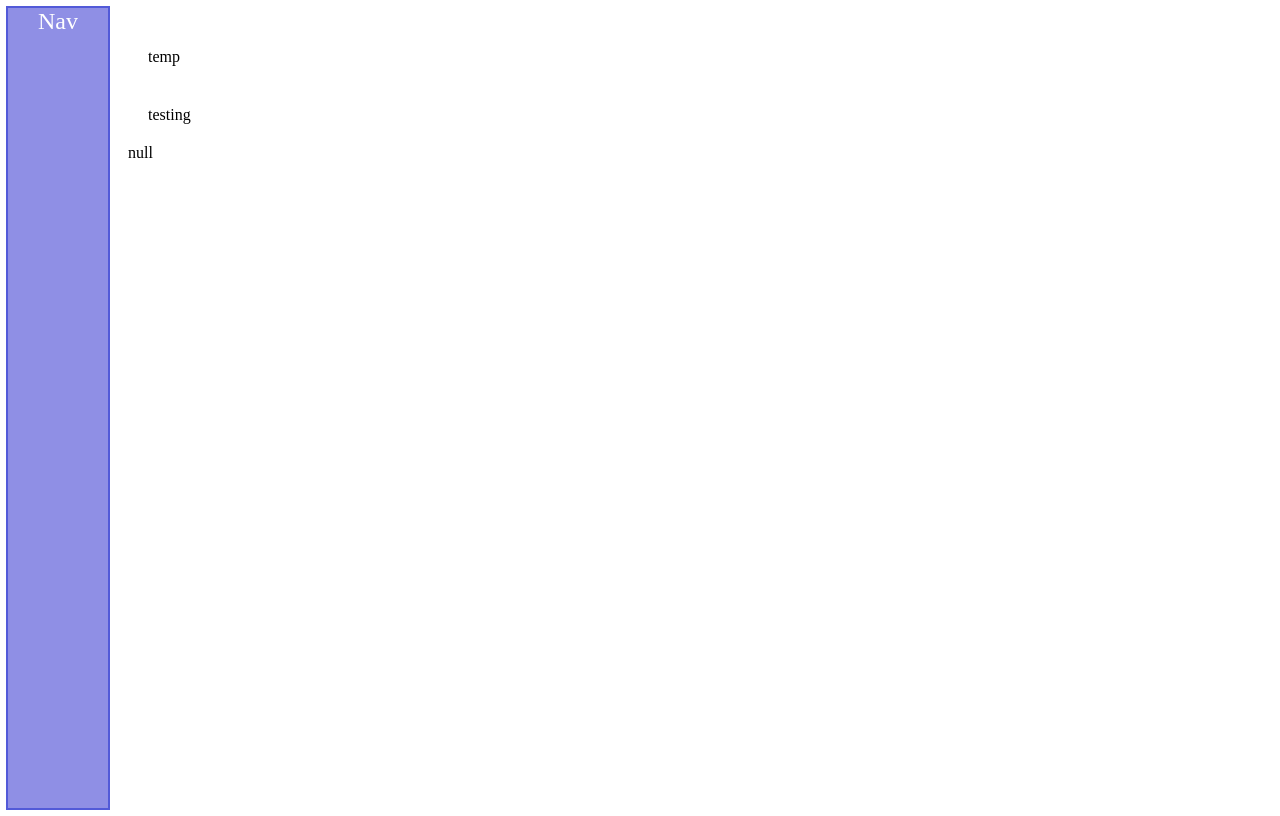
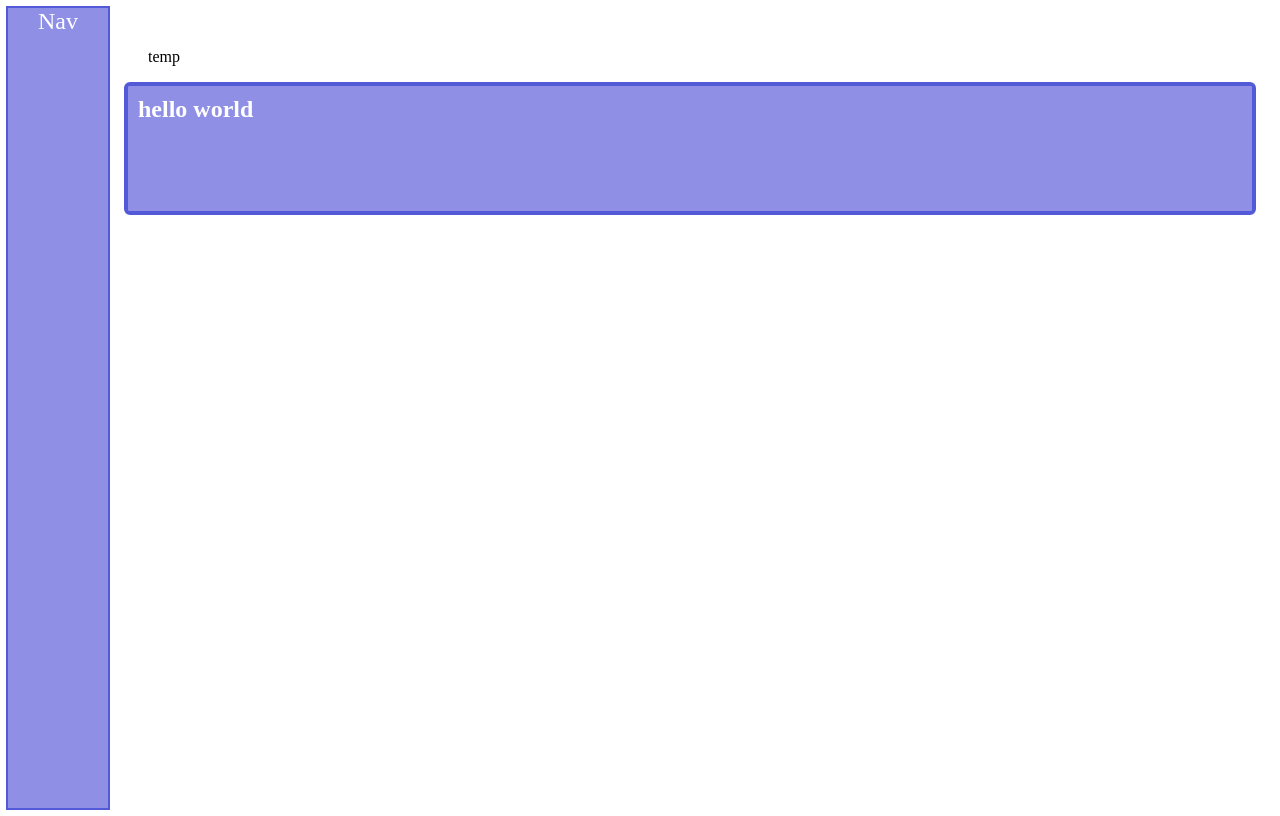
Before and after one commit to mattgeroulo/Crypto, a React (Vite) app in the folder Frontend/: page / in a window 1280 px wide. Built offline with nearby package versions, Linux system fonts and the light colour scheme.

Commit message:
added a tile component

```diff
--- a/Frontend/src/App.css
+++ b/Frontend/src/App.css
@@ -17,7 +17,7 @@
 
 }
 .Docked-Nav:hover{
-    outline:4px solid rgba(8, 20, 199, 0.699);;
+    outline:4px solid rgba(8, 20, 199, 0.699);
 }
 .Docked-Nav.Closed{
  width:100px;
--- a/Frontend/src/App.jsx
+++ b/Frontend/src/App.jsx
@@ -1,8 +1,10 @@
 import "./App.css";
+import Tile from "./components/Tile.jsx"
 import { useState,useEffect } from "react";
 
 export default function App() {
   const [isOpen, setIsOpen] = useState(false);
+
   const[data,setData] = useState(null)
     useEffect(()=>{
         fetch("http://127.0.0.1:8000").then(res=>res.json()).then(json=>{console.log(json);setData(json);})
@@ -18,8 +20,7 @@ export default function App() {
       </div>
       <div className= "Main-Window">
         <div className="Main-Window">temp</div>
-        <div className="Main-Window">testing</div>
-        <div>{JSON.stringify(data)}</div>
+        <Tile text="hello world" isVisible={true}/>
       </div>
     </div>
   );
--- /dev/null
+++ b/Frontend/src/components/Tile.css
@@ -0,0 +1,20 @@
+.Tile{
+    display:flex;
+    min-height:125px;
+    outline:4px solid rgba(8, 20, 199, 0.699);
+    background-color:rgb(143, 143, 229);
+    color:white;
+    border-radius:2px;
+    overflow:hidden;
+    flex-direction:column;
+}
+.Header{
+    min-height:20px;
+    display:flex;
+    outline:none;
+    font-weight:bold;
+    font-size: 24px;
+    margin-left:10px;
+    margin-top:10px;
+    flex-grow:0;
+}
--- /dev/null
+++ b/Frontend/src/components/Tile.jsx
@@ -0,0 +1,16 @@
+
+import "./Tile.css"
+import {useState} from 'react'
+export default function Tile(props){
+
+    return(
+        props.isVisible?
+        <div className="Tile">
+            <div className="Header">
+                {props.text}
+            </div>
+        </div>
+        :
+        <div>default</div>
+    )
+}
```
Also changed, not shown: 1 other file (tests, documents, lock files or other folders).
